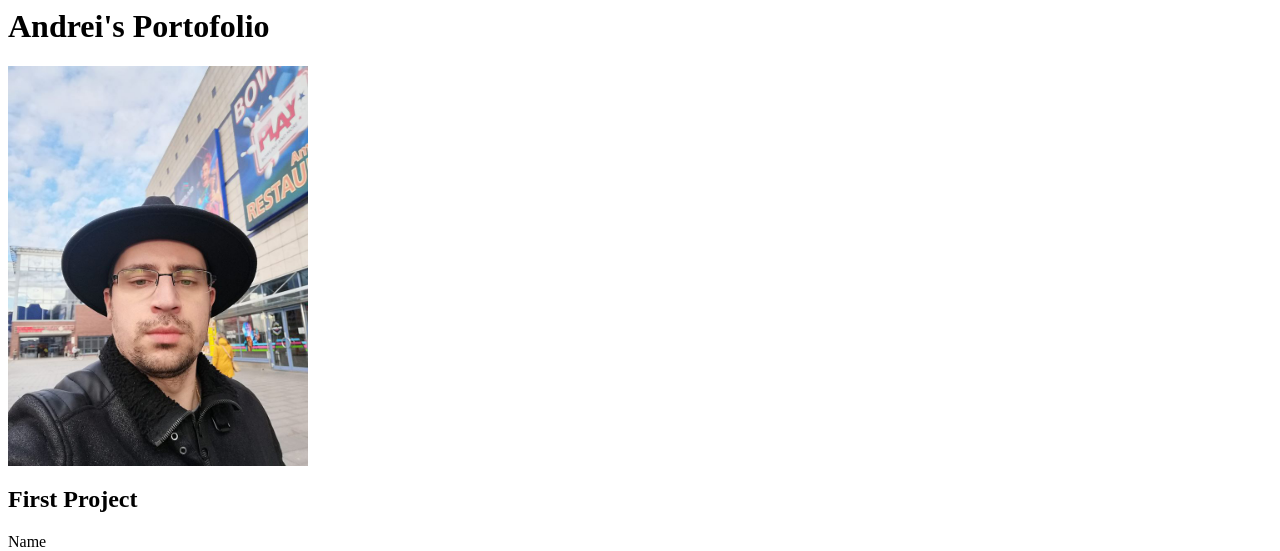
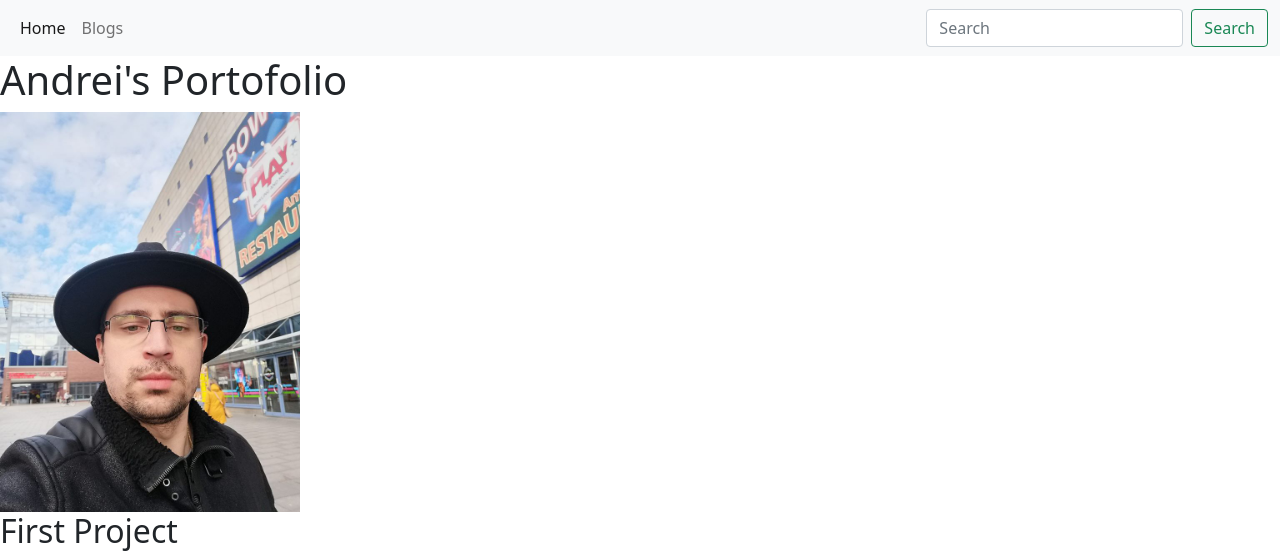
Before and after one commit to Ioan93Andrei/Portofolio-Project-Django, a Django app: page / in a window 1280 px wide. Shown: the top 551 px of the page. Run offline with Django 3.2, Linux system fonts and the light colour scheme; data comes from the database, SQL or seed files in the repository; both versions use the stored data as it was after the commit.

Commit message:
project is finished.

```diff
--- a/blog/models.py
+++ b/blog/models.py
@@ -6,3 +6,6 @@ class Blog(models.Model):
   date = models.DateField(auto_now=False, auto_now_add=False)
   content = models.TextField(max_length=1000)
   image = models.ImageField(upload_to="blog/images/", blank=True)
+
+  def __str__(self):
+    return self.title
--- a/portofolio/models.py
+++ b/portofolio/models.py
@@ -6,3 +6,6 @@ class Project(models.Model):
   description = models.CharField(max_length=250)
   image = models.ImageField(upload_to='portofolio/images/')
   url = models.URLField(blank=True)
+
+  def __str__(self):
+    return self.title
--- /dev/null
+++ b/portofolio/templates/portofolio/base.html
@@ -0,0 +1,50 @@
+<!doctype html>
+<html lang="en">
+  <head>
+    <!-- Required meta tags -->
+    <meta charset="utf-8">
+    <meta name="viewport" content="width=device-width, initial-scale=1">
+
+    <!-- Bootstrap CSS -->
+    <link href="https://cdn.jsdelivr.net/npm/bootstrap@5.0.0-beta1/dist/css/bootstrap.min.css" rel="stylesheet" integrity="sha384-giJF6kkoqNQ00vy+HMDP7azOuL0xtbfIcaT9wjKHr8RbDVddVHyTfAAsrekwKmP1" crossorigin="anonymous">
+
+    <title>Andrei's Portofolio</title>
+  </head>
+  <body>
+
+    <nav class="navbar navbar-expand-lg navbar-light bg-light">
+      <div class="container-fluid">
+        <button class="navbar-toggler" type="button" data-bs-toggle="collapse" data-bs-target="#navbarSupportedContent" aria-controls="navbarSupportedContent" aria-expanded="false" aria-label="Toggle navigation">
+          <span class="navbar-toggler-icon"></span>
+        </button>
+        <div class="collapse navbar-collapse" id="navbarSupportedContent">
+          <ul class="navbar-nav me-auto mb-2 mb-lg-0">
+            <li class="nav-item">
+              <a class="nav-link active" aria-current="page" href='{% url "home" %}'>Home</a>
+            </li>
+            <li class="nav-item">
+              <a class="nav-link" href='{% url "blog:all_blogs" %}'>Blogs</a>
+            </li>
+          </ul>
+          <form class="d-flex">
+            <input class="form-control me-2" type="search" placeholder="Search" aria-label="Search">
+            <button class="btn btn-outline-success" type="submit">Search</button>
+          </form>
+        </div>
+      </div>
+    </nav>
+
+    {% block content %}{% endblock %}
+
+    <!-- Optional JavaScript; choose one of the two! -->
+
+    <!-- Option 1: Bootstrap Bundle with Popper -->
+    <script src="https://cdn.jsdelivr.net/npm/bootstrap@5.0.0-beta1/dist/js/bootstrap.bundle.min.js" integrity="sha384-ygbV9kiqUc6oa4msXn9868pTtWMgiQaeYH7/t7LECLbyPA2x65Kgf80OJFdroafW" crossorigin="anonymous"></script>
+
+    <!-- Option 2: Separate Popper and Bootstrap JS -->
+    <!--
+    <script src="https://cdn.jsdelivr.net/npm/@popperjs/core@2.5.4/dist/umd/popper.min.js" integrity="sha384-q2kxQ16AaE6UbzuKqyBE9/u/KzioAlnx2maXQHiDX9d4/zp8Ok3f+M7DPm+Ib6IU" crossorigin="anonymous"></script>
+    <script src="https://cdn.jsdelivr.net/npm/bootstrap@5.0.0-beta1/dist/js/bootstrap.min.js" integrity="sha384-pQQkAEnwaBkjpqZ8RU1fF1AKtTcHJwFl3pblpTlHXybJjHpMYo79HY3hIi4NKxyj" crossorigin="anonymous"></script>
+    -->
+  </body>
+</html>
--- a/portofolio/templates/portofolio/home.html
+++ b/portofolio/templates/portofolio/home.html
@@ -1,7 +1,10 @@
-<h1>Andrei's Portofolio</h1>
+{% extends 'portofolio/base.html' %}
+{% block content %}
 
     {% load static %}
+    <h1>Andrei's Portofolio</h1>
     <img src="{% static '/portofolio/me.jpg' %}" height=400 width=300>
+
 
     {% for project in projects %}
       <h2>{{ project.title }}</h2>
@@ -13,3 +16,5 @@
       {% endif %}
 
     {% endfor %}
+
+{% endblock %}
--- a/portofolioPR/urls.py
+++ b/portofolioPR/urls.py
@@ -22,7 +22,7 @@ from portofolio import views
 urlpatterns = [
     path('', views.home, name='home'),
     path('admin/', admin.site.urls),
-    path('blog/', include('blog.urls')),
+    path('blog/', include('blog.urls'), name='blog'),
 ]
 
 
```
Also changed, not shown: blog/templates/blog/all_blogs.html (+11 -6 lines), blog/templates/blog/detail.html (+8 -1 lines), db.sqlite3. Lines whose indentation alone changed are shown as unchanged.
